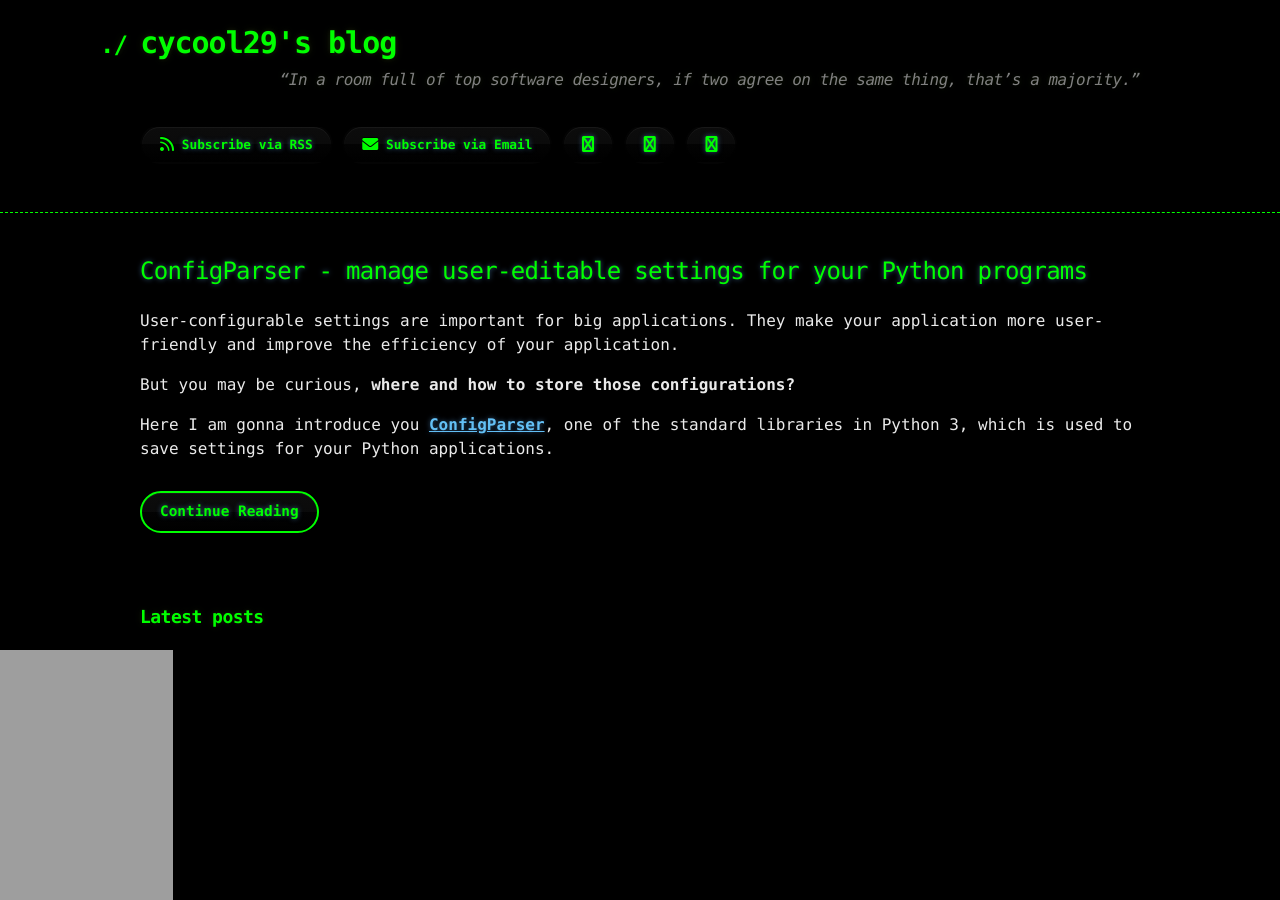
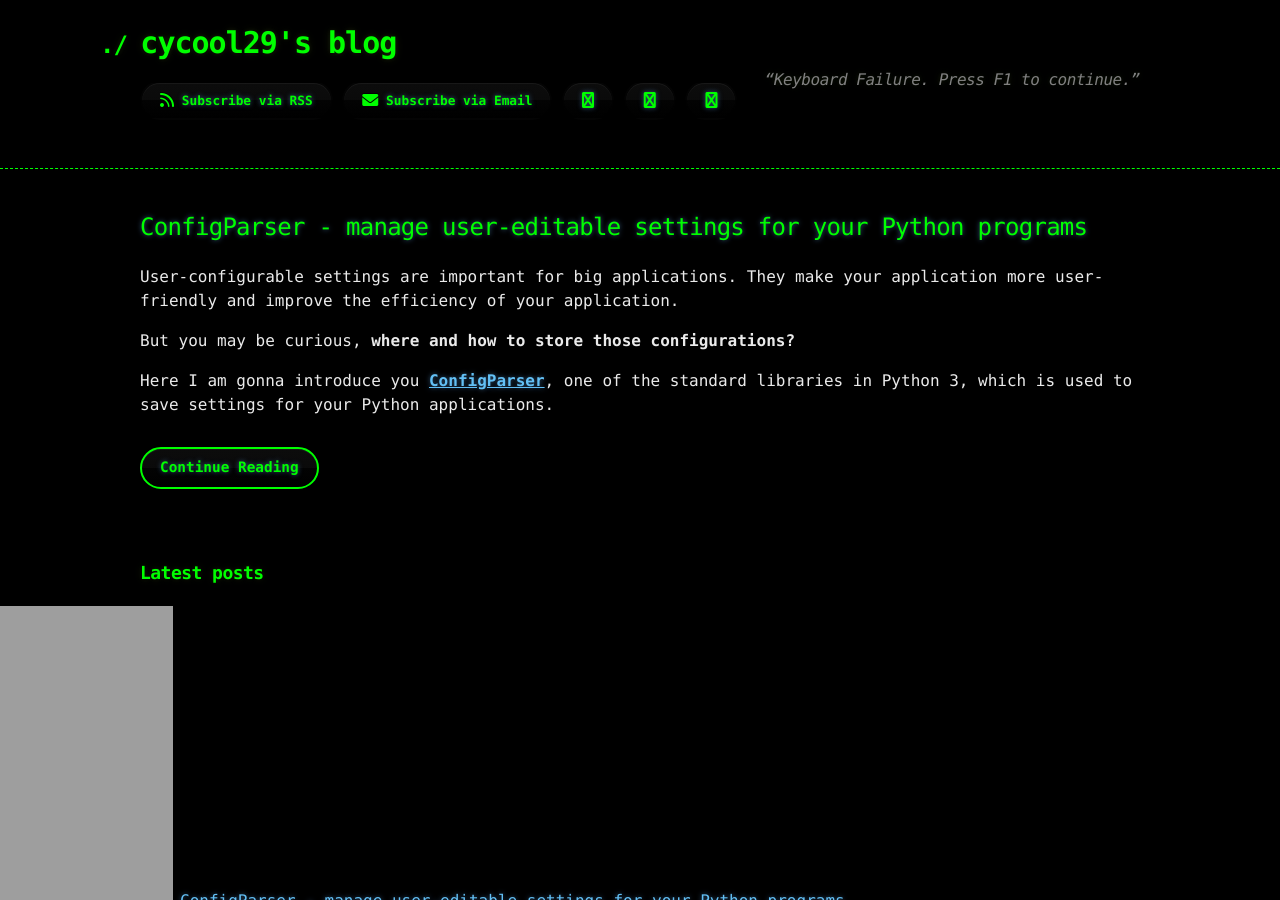
Before and after one commit to cycool29/cycool29.github.io, a Jekyll site: the page built from index.md, in a window 1280 px wide and 900 px high. Built offline with Jekyll 4.4.1, drawn with Linux system fonts in a browser that asks for light colours; a style sheet for code colours, icons or effects is not loaded.

Commit message:
Update quotes

```diff
--- a/_config.yml
+++ b/_config.yml
@@ -1,5 +1,5 @@
 title: cycool29's blog
-description: "“In a room full of top software designers, if two agree on the same thing, that’s a majority.” "
+description: "“Keyboard Failure. Press F1 to continue.” "
 author: cycool29
 url: https://cycool29.github.io
 timezone: UTC
```
